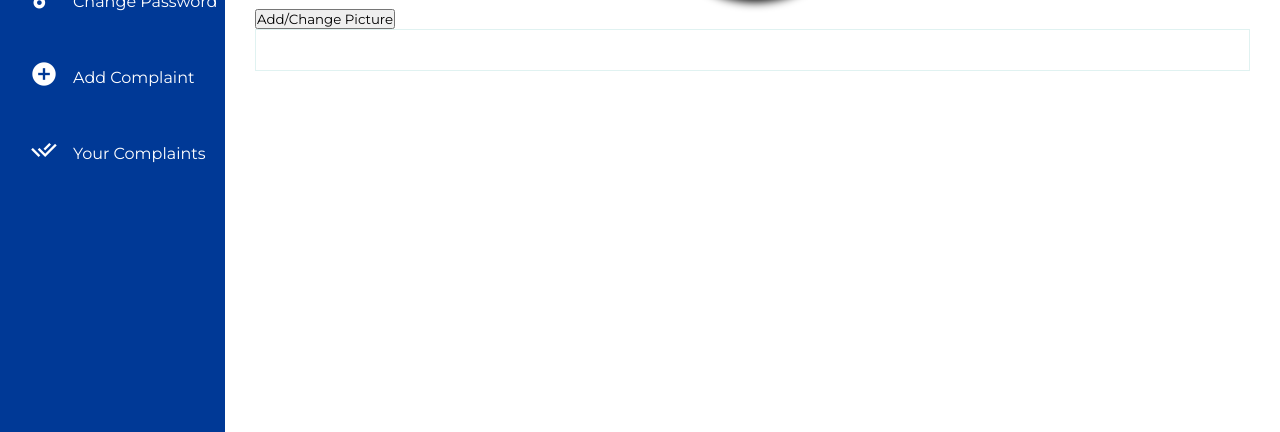
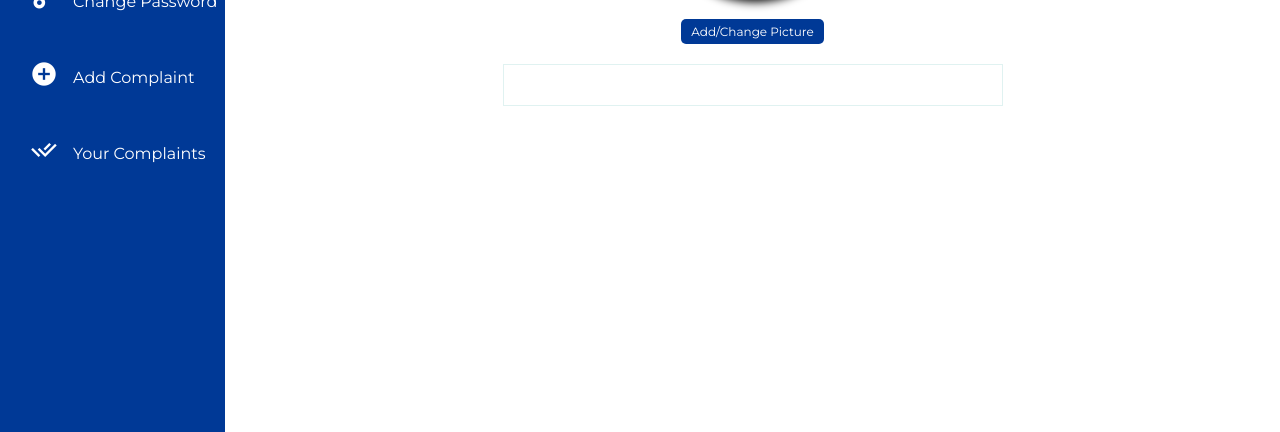
Before and after one commit to sivavithu/project99, a PHP site: page /student/profile.php in a window 1280 px wide. Shown: the part 368-800 px from the top of the page. Run offline with PHP 8.4, Linux system fonts and the light colour scheme; the visitor is signed in with stand-in values (Sample User, id 1); data that the repository does not hold is empty; some libraries are stand-ins or nearby versions.

Commit message:
Update profile.php

```diff
--- a/student/profile.php
+++ b/student/profile.php
@@ -14,7 +14,7 @@ $user=$_SESSION['user_id'];
 
 
 if (isset($_POST['upload'])) {
-    $targetDirectory = "../imagestore/"; // Directory where uploaded images will be stored
+    $targetDirectory = "../images/"; // Directory where uploaded images will be stored
     $userId = $user; // Replace this with the actual user ID
 
     // Define allowed image file extensions
@@ -159,7 +159,7 @@ if (isset($_POST['upload'])) {
 	background-color: white; /* Set a background color */
 	background-size: 100%; /* Adjust the background size to make the image smaller */
 	background-position: center; /* Center the background image */
-	background-image: url("../imagestore/person.png"); /* Set the default background image */
+	background-image: url("../images/person.png"); /* Set the default background image */
 }
 #profile2 {
 	border: 1px solid black;
@@ -171,8 +171,66 @@ if (isset($_POST['upload'])) {
 	background-color: white; /* Set a background color */
 	background-size: 100%; /* Adjust the background size to make the image smaller */
 	background-position: center; /* Center the background image */
-	background-image: url("../imagestore/person.png"); /* Set the default background image */
+	background-image: url("../images/person.png"); /* Set the default background image */
 }
+.item1 {
+  display: flex;
+  flex-direction: column;
+  align-items: center;
+}
+.item1 {
+  display: flex;
+  flex-direction: column;
+  align-items: center;
+}
+
+.item1 {
+  display: flex;
+  flex-direction: column;
+  align-items: center;
+  max-width: 500px; /* Limit the width of the container */
+  margin: 0 auto; /* Center the container on the page */
+  padding: 20px; /* Add some padding */
+}
+
+.item1 .profile {
+  background-color: #f5f5f5;
+  padding: 15px;
+  margin: 10px 0;
+  box-shadow: 0 2px 4px rgba(0, 0, 0, 0.1);
+  border-radius: 5px; /* Add some rounded corners */
+}
+
+.item1 .profile p {
+  margin: 5px 0;
+}
+
+/* Style for alternating profiles */
+.item1 .profile:nth-child(odd) {
+  background-color: #fff;
+}
+#openModal {
+  margin-top: 10px;
+  margin-bottom:20px;
+  padding: 5px 10px; /* Adjust padding to make the button smaller */
+  background-color: #003996;
+  color: #fff;
+  border: none;
+  border-radius: 5px;
+  cursor: pointer;
+  font-size: 12px; /* Adjust font size to make the text smaller */
+}
+
+#openModal:hover {
+  background-color: #002678;
+}
+
+.center-button {
+  display: flex;
+  justify-content: center;
+  margin-top: 10px;
+}
+
 
 
         </style>
@@ -269,8 +327,8 @@ if (isset($_POST['upload'])) {
         <div id="profile1"></div>
     </center>
 
-
-                    <button id="openModal">Add/Change Picture</button>
+<center>
+                    <button id="openModal">Add/Change Picture</button></center>
                     <div class="item1">
                        <?php
                        include ("../connection.php");
```
